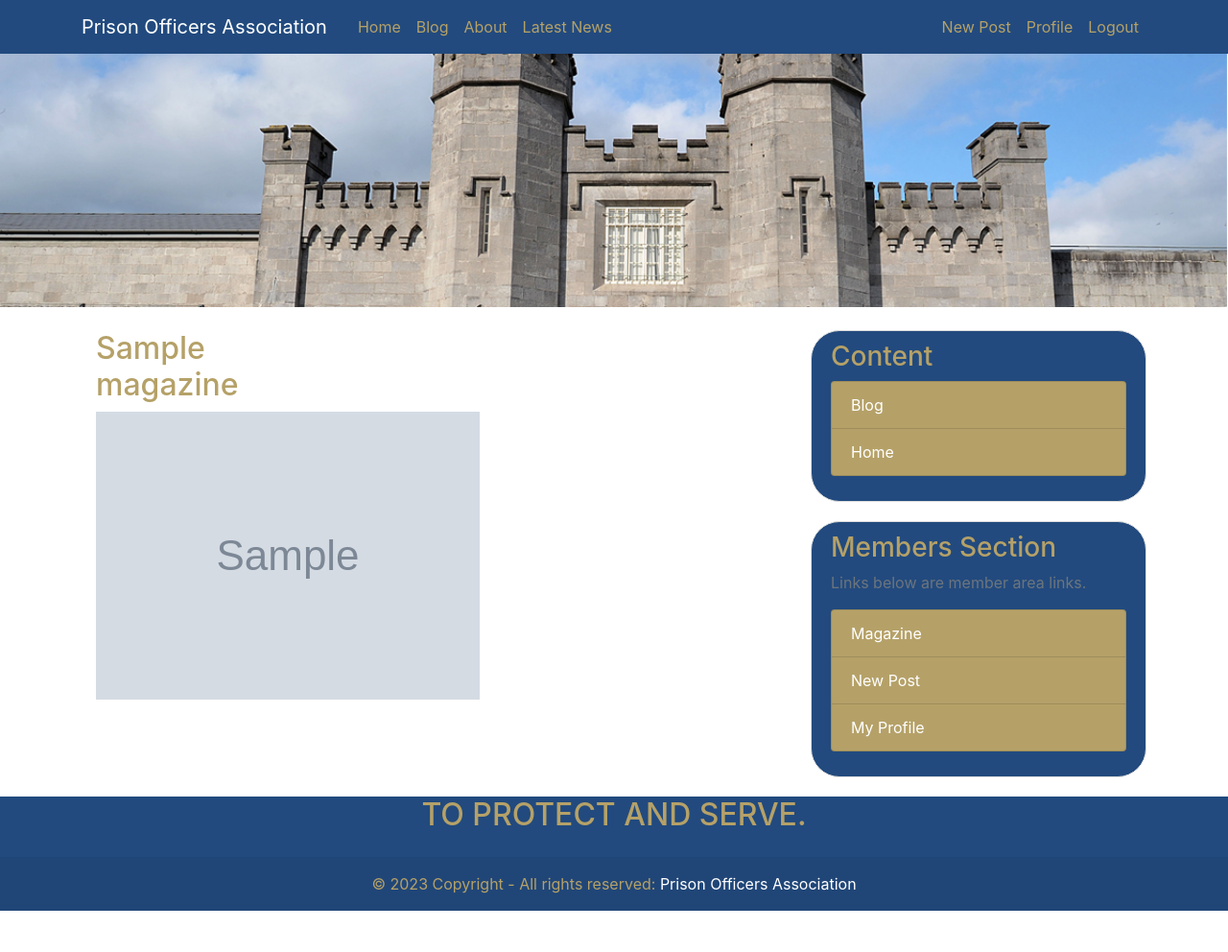
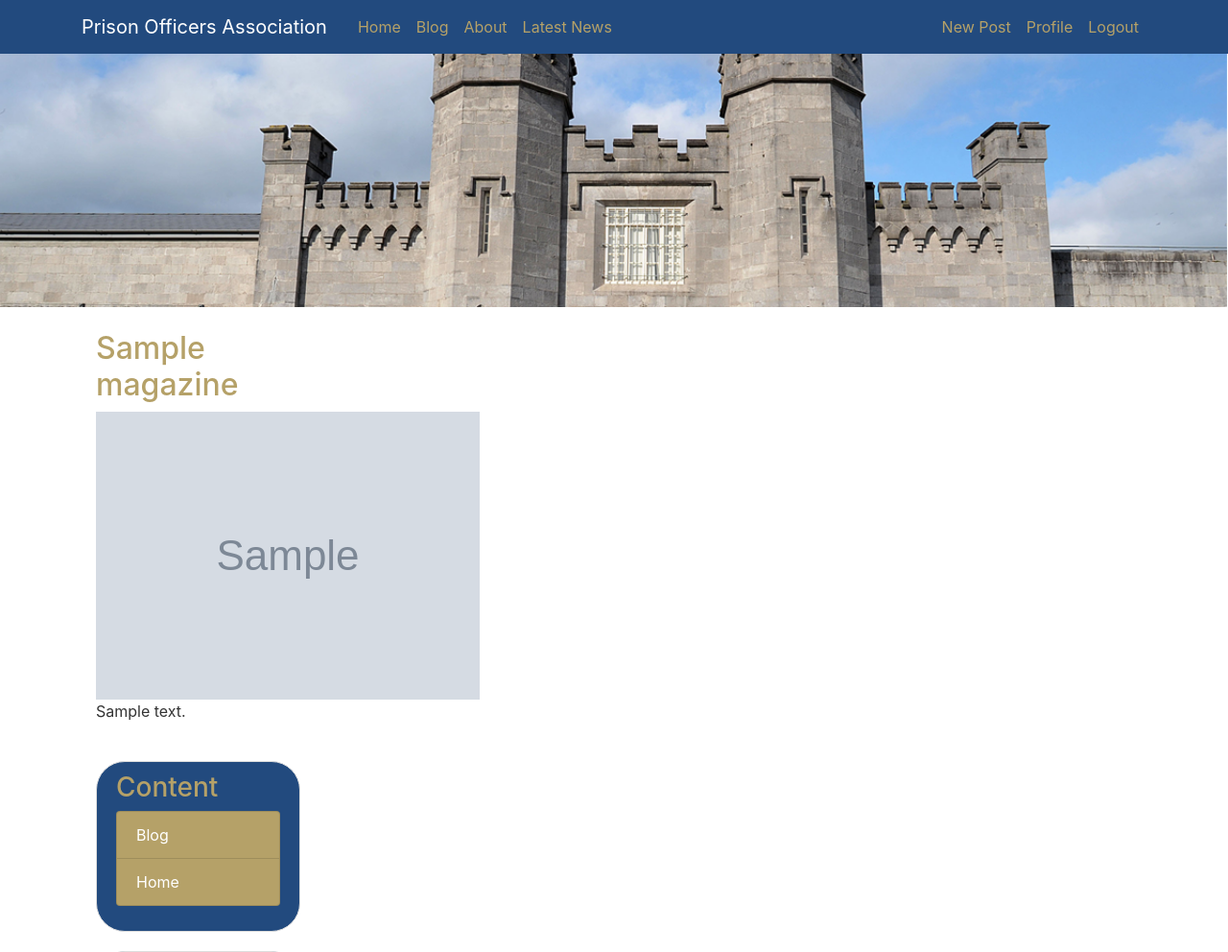
Before and after one commit to DermotKelly/POA, a Django app: page /magazine/1/ in a window 1280 px wide. Shown: the top 992 px of the page at 96% size. Before the commit the page ends 949 px from the top, so only its background shows below. Run offline with Django 4.2, Linux system fonts and the light colour scheme; a user stored in the database is signed in; tables that the repository leaves empty hold one stand-in row (values such as "Sample post"); grey boxes marked "Sample" are stand-in pictures; some libraries are stand-ins or nearby versions.

Commit message:
magazine update

```diff
--- a/django_project/magazine/templates/magazine/magazine_detail.html
+++ b/django_project/magazine/templates/magazine/magazine_detail.html
@@ -3,7 +3,9 @@
 
 {% block content %}
 <div class="col-12 col-md-4 col-lg-4">
-<h2>{{ magazine.title }}</h2>
-<img src="{{ magazine.cover_image.url }}" href="{{ magazine.pdf_file.url }}">
-</div>
+    <h2>{{ magazine.title }}</h2>
+    <img src="{{ magazine.cover_image.url }}" alt="{{ magazine.title }}">
+    <p>{{ magazine.description }}</p>
+    <a href="{{ magazine.pdf_file.url }}" target="_blank">View PDF</a>
+<br>
 {% endblock %}
--- a/django_project/magazine/templates/magazine/magazine_list.html
+++ b/django_project/magazine/templates/magazine/magazine_list.html
@@ -16,6 +16,7 @@
                 </div>
             </div>
         </div>
+        <br>
         {% endfor %}
     </div>
 </div>
```
